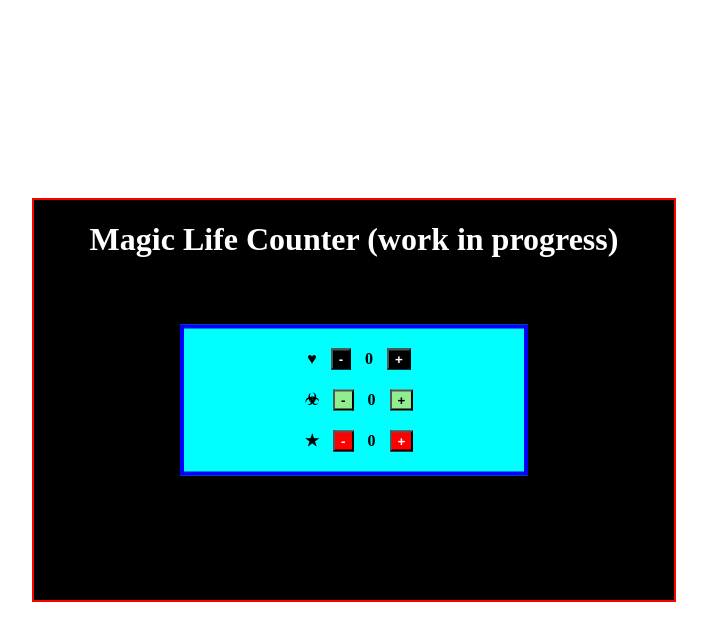
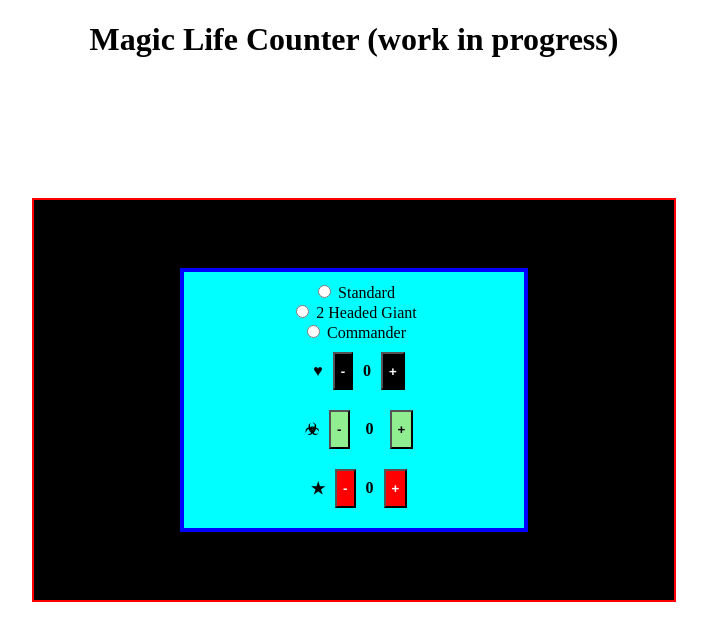
Before and after one commit to Rikki-Fontaine/life-counter, a SvelteKit app: page / in a window 1280 px wide. Shown: the top 640 px of the page, without its empty margins (286-993 px from the left). Built offline with nearby package versions, Linux system fonts and the light colour scheme.

Commit message:
added game modes

```diff
--- a/src/components/cmndCounter.svelte
+++ b/src/components/cmndCounter.svelte
@@ -32,6 +32,7 @@
     }
 
     .container {
+        display: flex;
         width: fit-content;
         padding: 5px;
         margin: 5px;
--- a/src/components/gamemode.svelte
+++ /dev/null
@@ -1 +0,0 @@
-<input />
--- a/src/components/lifeCounter.svelte
+++ b/src/components/lifeCounter.svelte
@@ -9,6 +9,20 @@
 		count -= 1;
 	};
 </script>
+<label>
+    <input type="radio" bind:group={count} value={20}/>
+    Standard
+</label>
+
+<label>
+    <input type="radio" bind:group={count} value={30}/>
+    2 Headed Giant
+</label>
+
+    <label>
+        <input type="radio" bind:group={count} value={40}/>
+        Commander
+    </label>
 
 <div class="container">
     <span>&#9829;</span>
@@ -16,7 +30,6 @@
     <span>{count}</span>
     <button on:click={increment}>+</button>
 </div>
-
 
 <style>
     button {
@@ -31,6 +44,7 @@
     }
 
     .container {
+        display: flex;
         width: fit-content;
         padding: 5px;
         margin: 5px;
--- a/src/components/poisonCounter.svelte
+++ b/src/components/poisonCounter.svelte
@@ -8,12 +8,14 @@
     function decrement() {
 		count -= 1;
 	};
+
+
 </script>
 
 <div class="container">
     <span>&#x2623;</span>
     <button on:click={decrement}>-</button>
-    <span>{count}</span>
+    <span class="count">{count}</span>
     <button on:click={increment}>+</button>
 </div>
 
@@ -23,7 +25,6 @@
         color : black;
         background-color: lightgreen;
         font-weight: bolder;
-
     }
 
     span{
@@ -32,8 +33,14 @@
     }
 
     .container {
+        display: flex;
         width: fit-content;
         padding: 5px;
         margin: 5px;
     }
+
+    .count{
+        margin-left: 1rem;
+        margin-right: 1rem;
+    }
 </style>
--- a/src/routes/+page.svelte
+++ b/src/routes/+page.svelte
@@ -4,9 +4,9 @@
     import CmndCounter from "../components/cmndCounter.svelte";
 </script>
 
+<h1>Magic Life Counter (work in progress)</h1>
+<main>
 
-<main>
-    <h1>Magic Life Counter (work in progress)</h1>
     <div class="display">
         <LifeCounter />
         <PoisonCounter />
@@ -28,7 +28,7 @@
 
     h1{
         text-align: center;
-        color : white;
+        color : black;
     }
 
     .display{
```
